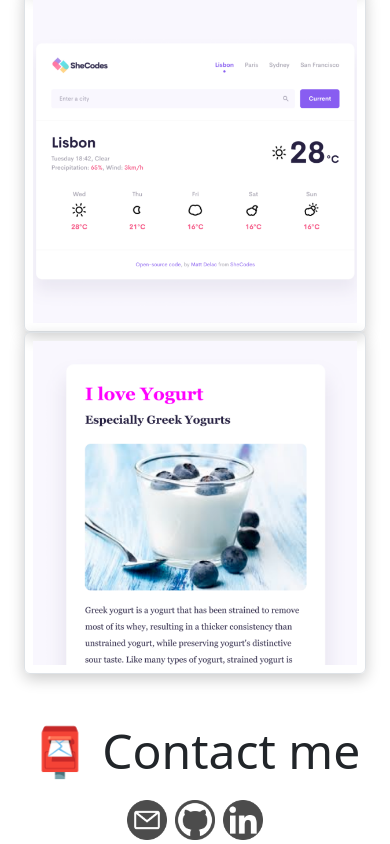
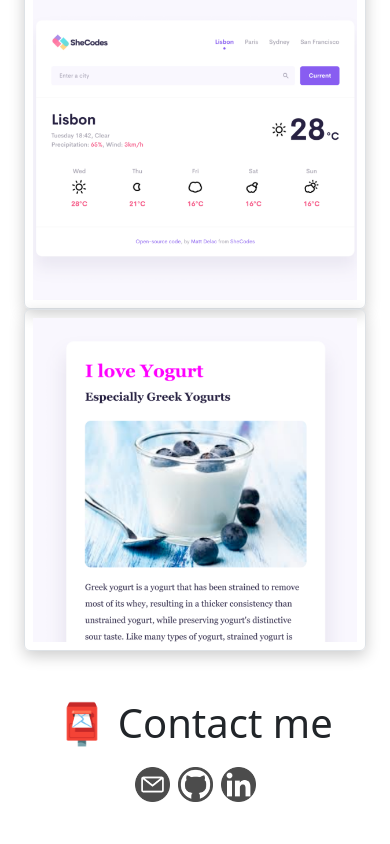
Before and after one commit to elleyjin/my-portfolio, a plain HTML site: page about.html in a window 390 px wide. Shown: the part 993-1837 px from the top of the page. After the commit the page ends 1799 px from the top, so only its background shows below. Drawn offline with nearby package versions, Linux system fonts and the light colour scheme.

Commit message:
change contact size for smaller screen

```diff
--- a/about.html
+++ b/about.html
@@ -70,7 +70,7 @@
     </div>
     </div>
     <div id="contact" class=" mt-5">
-        <h2 class="m-3">📮 Contact me</h2>
+        <h2 class="contact-title m-3">📮 Contact me</h2>
         <div class="d-flex justify-content-center">
       <a href="mailto:elley_el@naver.com">
         <img src="/images/email.png" class="m-1 social-link" alt="email-logo" width="40px">
--- a/src/styles.css
+++ b/src/styles.css
@@ -17,6 +17,8 @@ h3 {
 
 h1 {
   font-size: 96px;
+  line-height: 1;
+  margin: 15px auto;
 }
 
 h2 {
@@ -137,3 +139,13 @@ p {
   box-shadow: var(--box-shadow);
   max-width: 100%;
 }
+
+@media (max-width: 576px) {
+  .contact-title {
+    font-size: 30pt;
+  }
+
+  .social-link {
+    width: 35px;
+  }
+}
```
